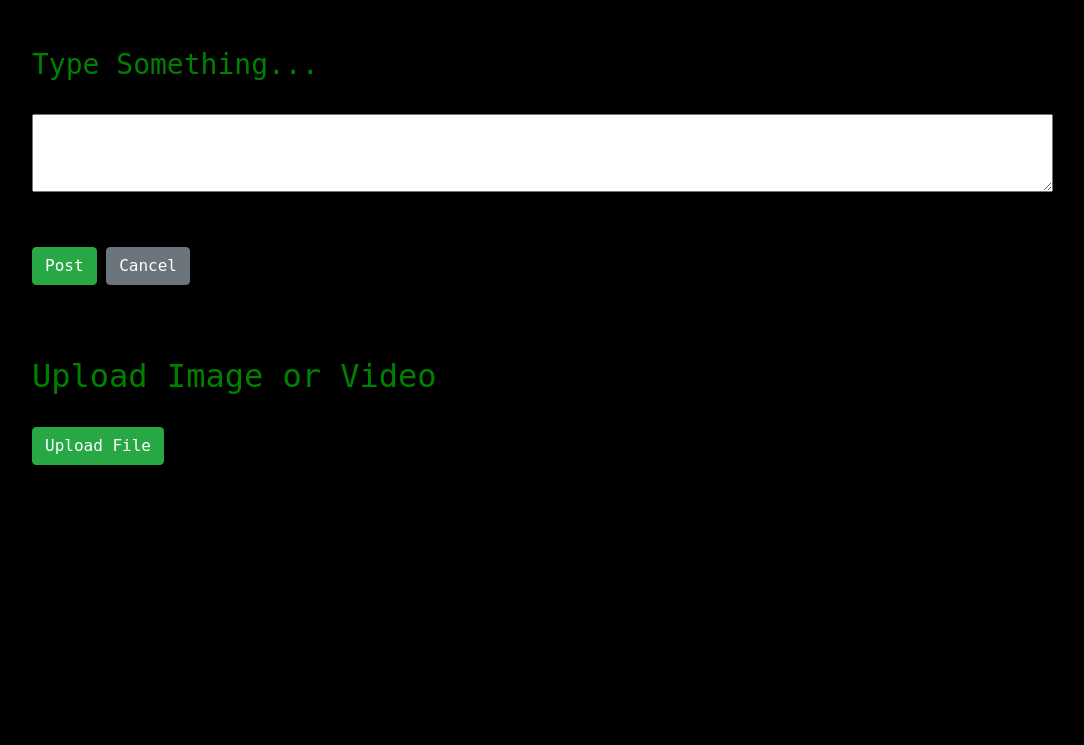
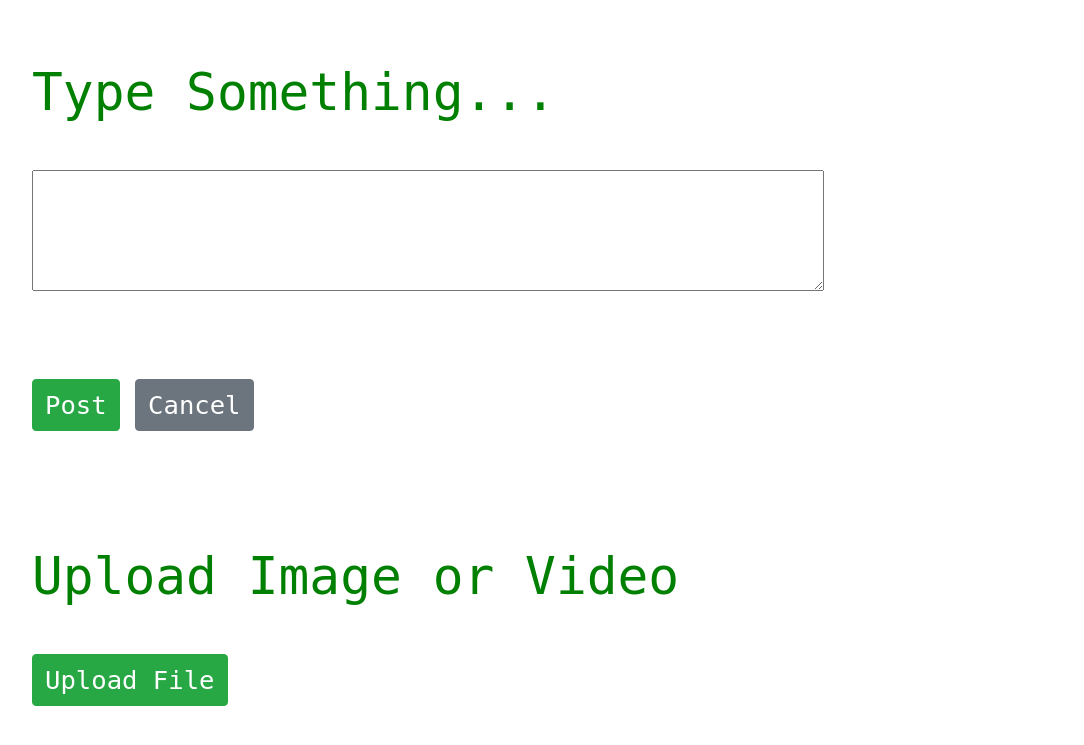
Before and after one commit to deki90to/Simple_forum-Django-Python-, a Django app: page /add/ in a window 1280 px wide. Shown: the top 745 px of the page, without its empty margins (58-1142 px from the left). Run offline with Django 3.2, Linux system fonts and the light colour scheme; parts of the project's set-up code (start-up, migrations or seed data) failed here and were passed over.

Commit message:
huge changes

```diff
--- a/forum_app/forms.py
+++ b/forum_app/forms.py
@@ -8,5 +8,5 @@ class PostsForm(forms.ModelForm):
 		fields = ('text', 'image', 'video',)
 
 		widgets = {
-			'text':forms.Textarea({'placeholder':'Add some description here...or not', 'rows':2, 'cols':50})
+			'text':forms.Textarea({'placeholder':'Add some description here...or not', 'rows':1, 'cols':40})
 		}
--- a/forum_app/templates/add.html
+++ b/forum_app/templates/add.html
@@ -2,22 +2,24 @@
 
 {% block add_post %}
 
-<form method="POST" enctype="multipart/form-data">
+
+<ul><ul>
+<form method="POST" enctype="multipart/form-data" style="font-size:2vw; color:green;">
 	{% csrf_token %}
 	{{ form.as_p }}
-	<ul>
-	<br>
-		<h3> Type Something... </h3>
 		<br>
-		<textarea name='text' rows='3' cols='100'> </textarea>
+		<h3 style="font-size:4vw;"> Type Something... </h3>
+		<br>
+		<textarea name='text' rows='3' cols='50'> </textarea>
 		<br><br><br>
-		<input class="btn btn-success" type="submit" value="Post">
-		<a class="btn btn-secondary" href="{% url 'index' %}" role="button"> Cancel </a>
+		<input class="btn btn-success" type="submit" value="Post" style="font-size:2vw; color:white";>
+		<a class="btn btn-secondary" href="{% url 'index' %}" role="button" style="font-size:2vw; color:white;"> Cancel </a>
 		<br><br><br><br>
-		<h2>Upload Image or Video</h2>
+		<h2 style="font-size:4vw;">Upload Image or Video</h2>
 		<br>
-		<a class="btn btn-success" href="{% url 'upload' %}" role="button"> Upload File </a>
+		<a class="btn btn-success" href="{% url 'upload' %}" role="button" style="font-size:2vw; color:white;"> Upload File </a>
 		<br><br>
 </form>
+</ul></ul>
 
 {% endblock %}
--- a/forum_app/templates/base.html
+++ b/forum_app/templates/base.html
@@ -13,8 +13,9 @@
 <body>
 <style>
 
+
 body {
-	background-color: black;
+	background-color: white;
 	color: green;
 	font-family: monospace;
   /*background-image: url('https://c1.wallpaperflare.com/preview/427/745/192/notebook-natural-laptop-macbook.jpg');*/
@@ -24,7 +25,7 @@ body {
   background-attachment: fixed;
   background-size: 100% 100%;
   margin-top: 0px;
-  margin-left: 50px;
+  margin-left: 10px;
   margin-right: 50px;
 
 /*  border: 2px solid black;
```
Also changed, not shown: forum_app/templates/index.html (+9 -7 lines), forum_app/templates/upload.html (+5 -5 lines), db.sqlite3.
